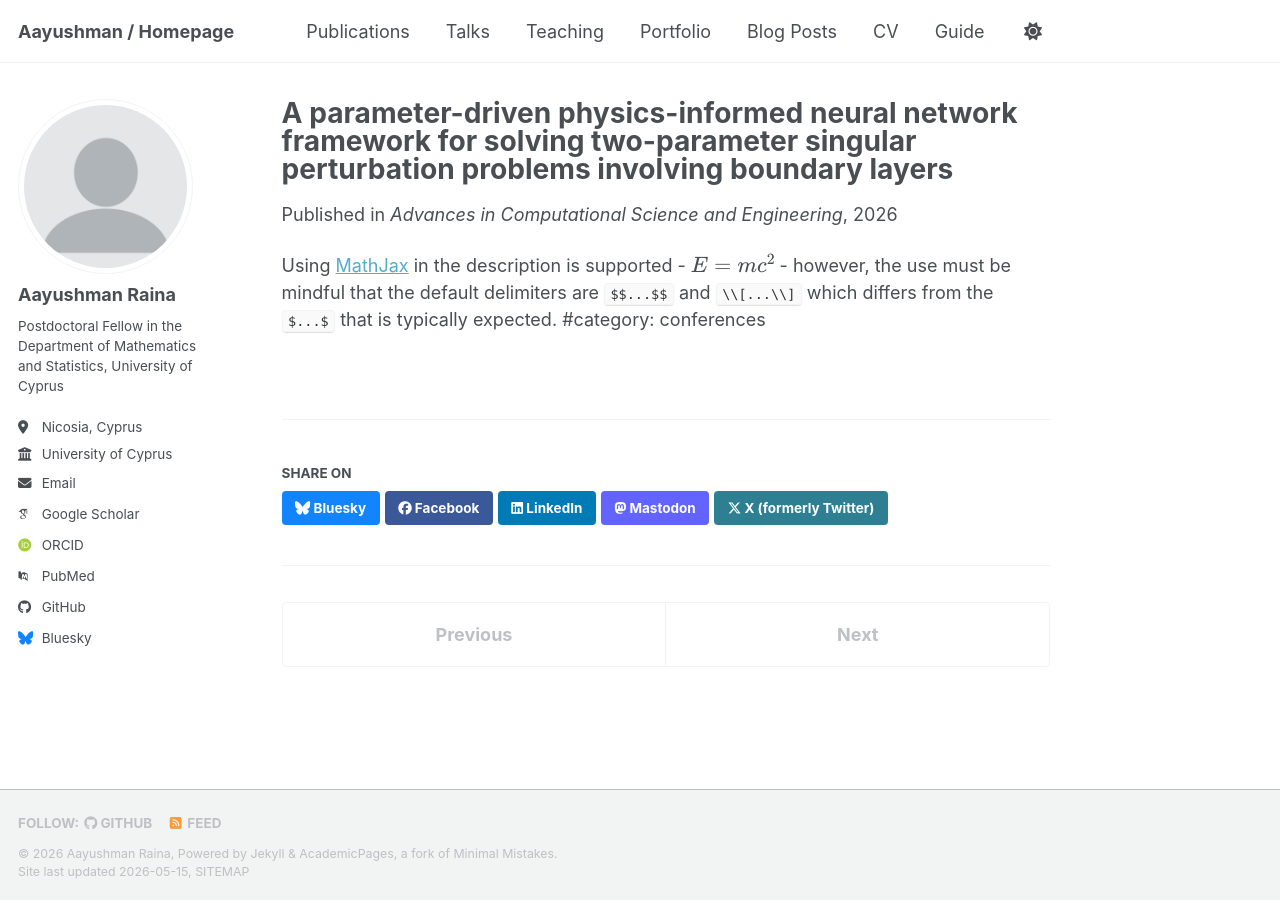
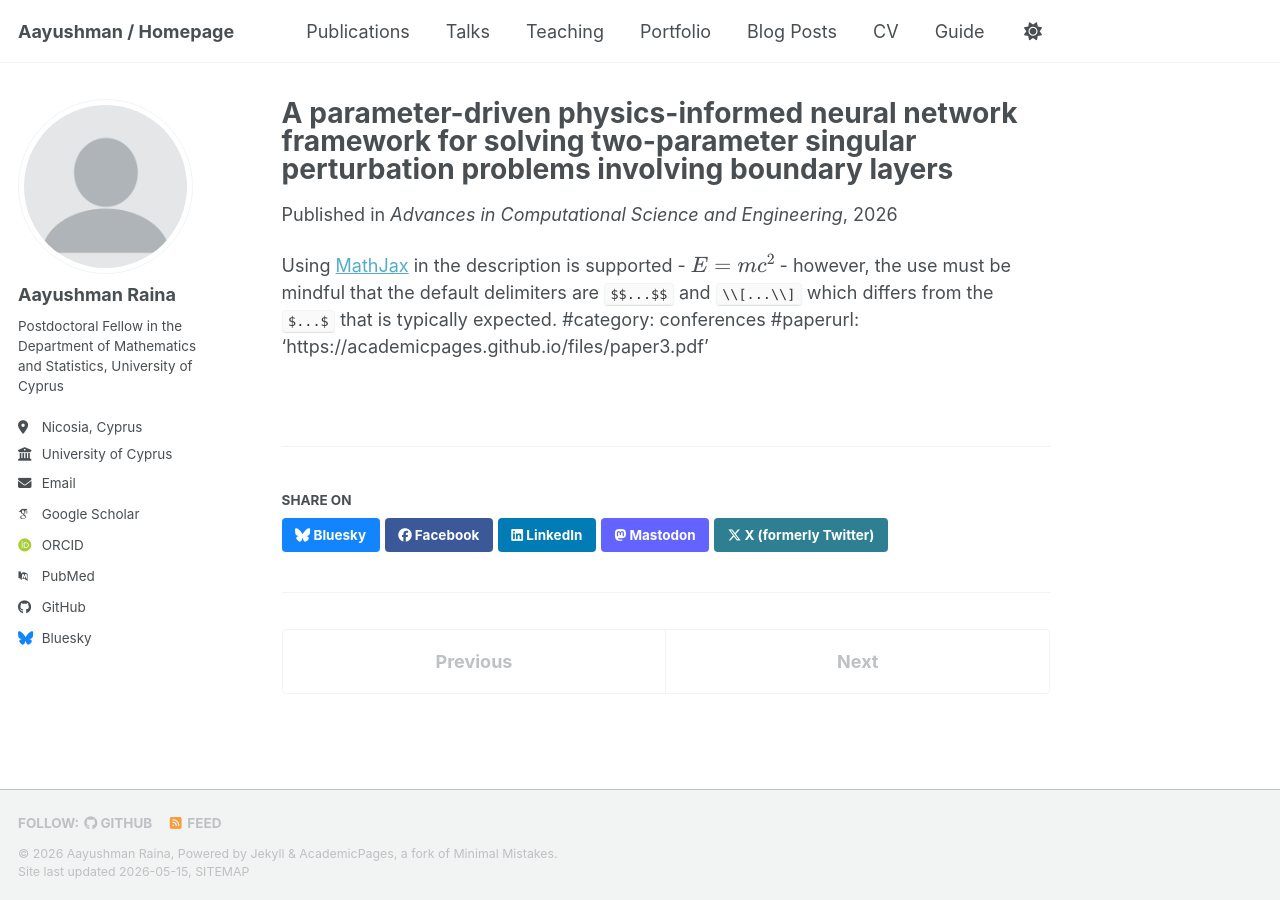
Before and after one commit to Aayushman5/Aayushman5.github.io, a Jekyll site: the page built from _publications/2024-02-17-paper-title-number-7.md, in a window 1280 px wide. Built offline with Jekyll 4.4.1, drawn with Linux system fonts in a browser that asks for light colours; some web fonts are replaced; a script bundle is joined from its source files by our own code; library files that are not in the unit come from our copies.

Commit message:
Update 2024-02-17-paper-title-number-7.md

```diff
--- a/_publications/2024-02-17-paper-title-number-7.md
+++ b/_publications/2024-02-17-paper-title-number-7.md
@@ -5,7 +5,6 @@
 permalink: /publication/2024-02-17-paper-title-number-7
 date: 2026-04-01
 venue: 'Advances in Computational Science and Engineering'
-paperurl: 'https://academicpages.github.io/files/paper3.pdf'
 ---
 
-Using [MathJax](https://www.mathjax.org/) in the description is supported - $$E=mc^2$$ - however, the use must be mindful that the default delimiters are `$$...$$` and `\\[...\\]` which differs from the `$...$` that is typically expected. #category: conferences
+Using [MathJax](https://www.mathjax.org/) in the description is supported - $$E=mc^2$$ - however, the use must be mindful that the default delimiters are `$$...$$` and `\\[...\\]` which differs from the `$...$` that is typically expected. #category: conferences #paperurl: 'https://academicpages.github.io/files/paper3.pdf'
```
